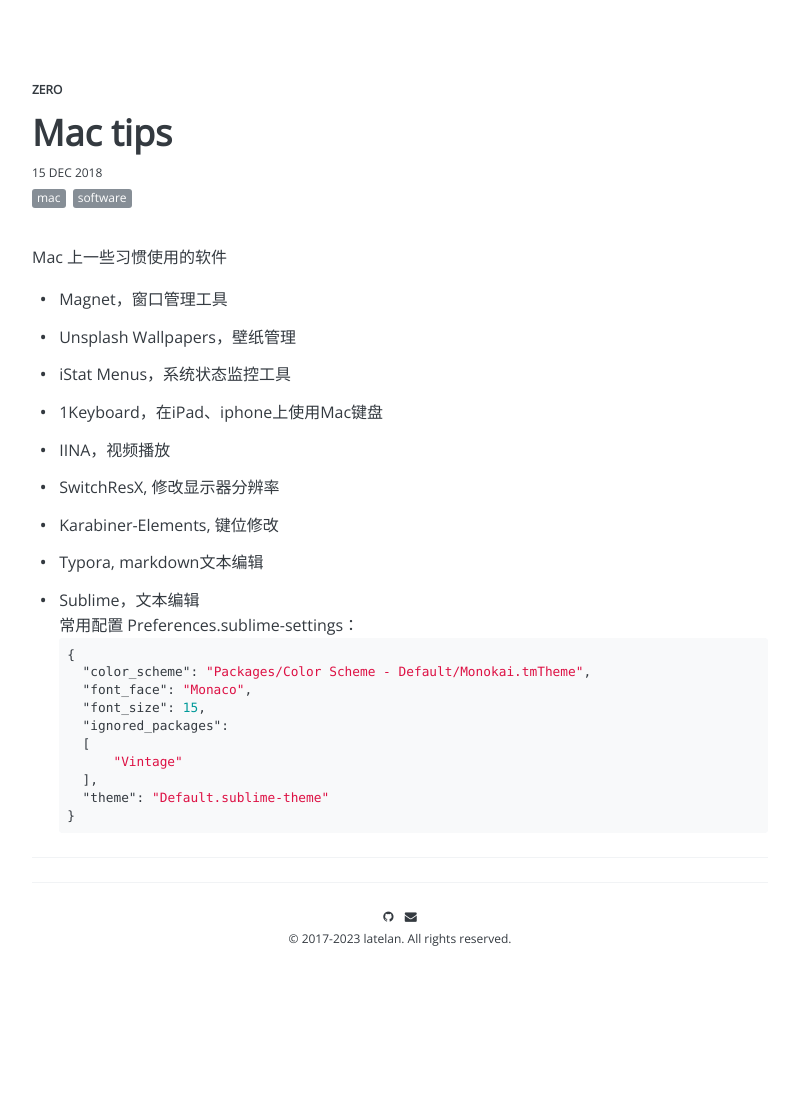
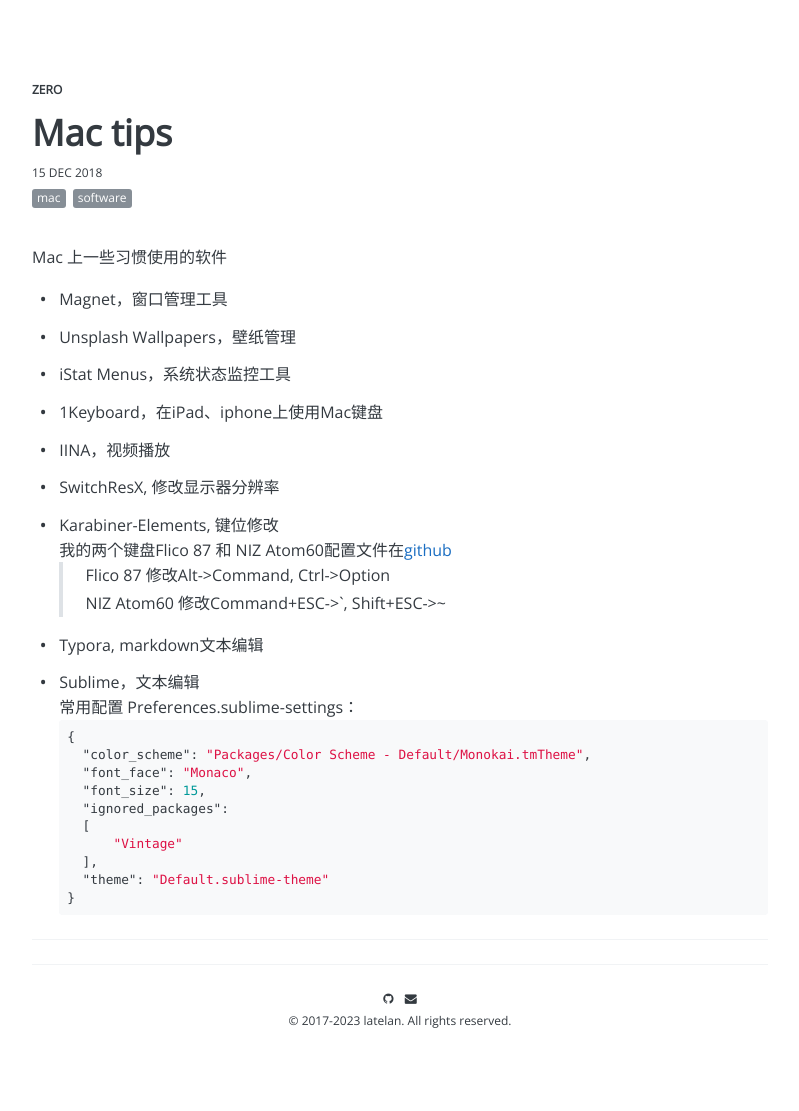
Before and after one commit to latelan/zero, a Jekyll site: the page built from _posts/2018-12-15-mac-tips.md, in a window 1280 px wide. Shown: the whole page, without its empty margins (240-1039 px from the left). Built offline with Jekyll 4.4.1, drawn with Linux system fonts in a browser that asks for light colours; comment, search, counter and statistics services are not loaded; before the commit the page ends 1028 px from its top, so only the background shows below that.

Commit message:
update mac tips

```diff
--- a/_posts/2018-12-15-mac-tips.md
+++ b/_posts/2018-12-15-mac-tips.md
@@ -15,6 +15,9 @@
 * IINA，视频播放
 * SwitchResX, 修改显示器分辨率
 * Karabiner-Elements, 键位修改
+我的两个键盘Flico 87 和 NIZ Atom60配置文件在[github](https://github.com/latelan/dotfiles/blob/master/karabiner_20231230.json)
+> Flico 87 修改Alt->Command, Ctrl->Option
+> NIZ Atom60 修改Command+ESC->`, Shift+ESC->~
 * Typora, markdown文本编辑
 * Sublime，文本编辑
 常用配置 Preferences.sublime-settings：
```
